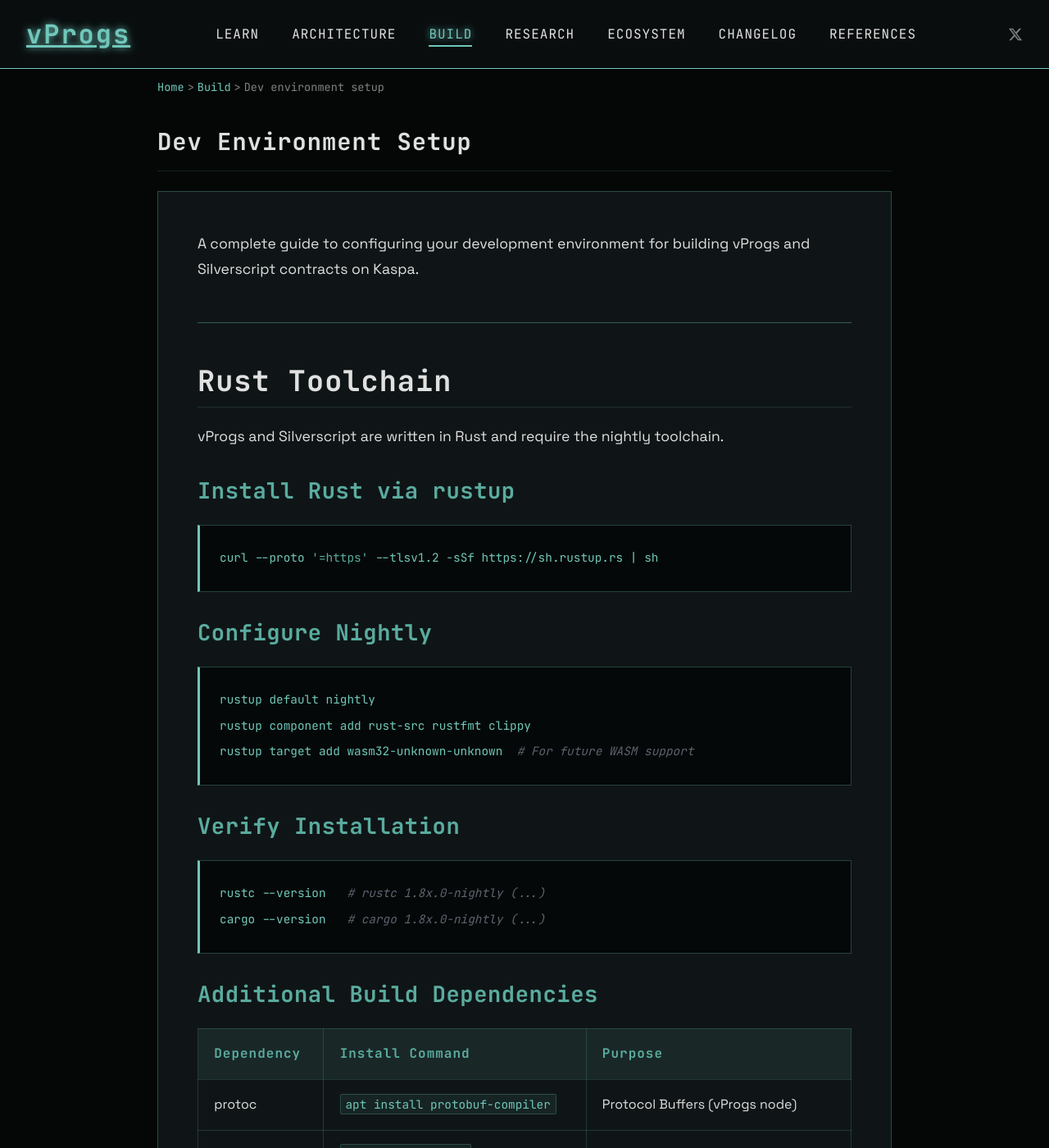
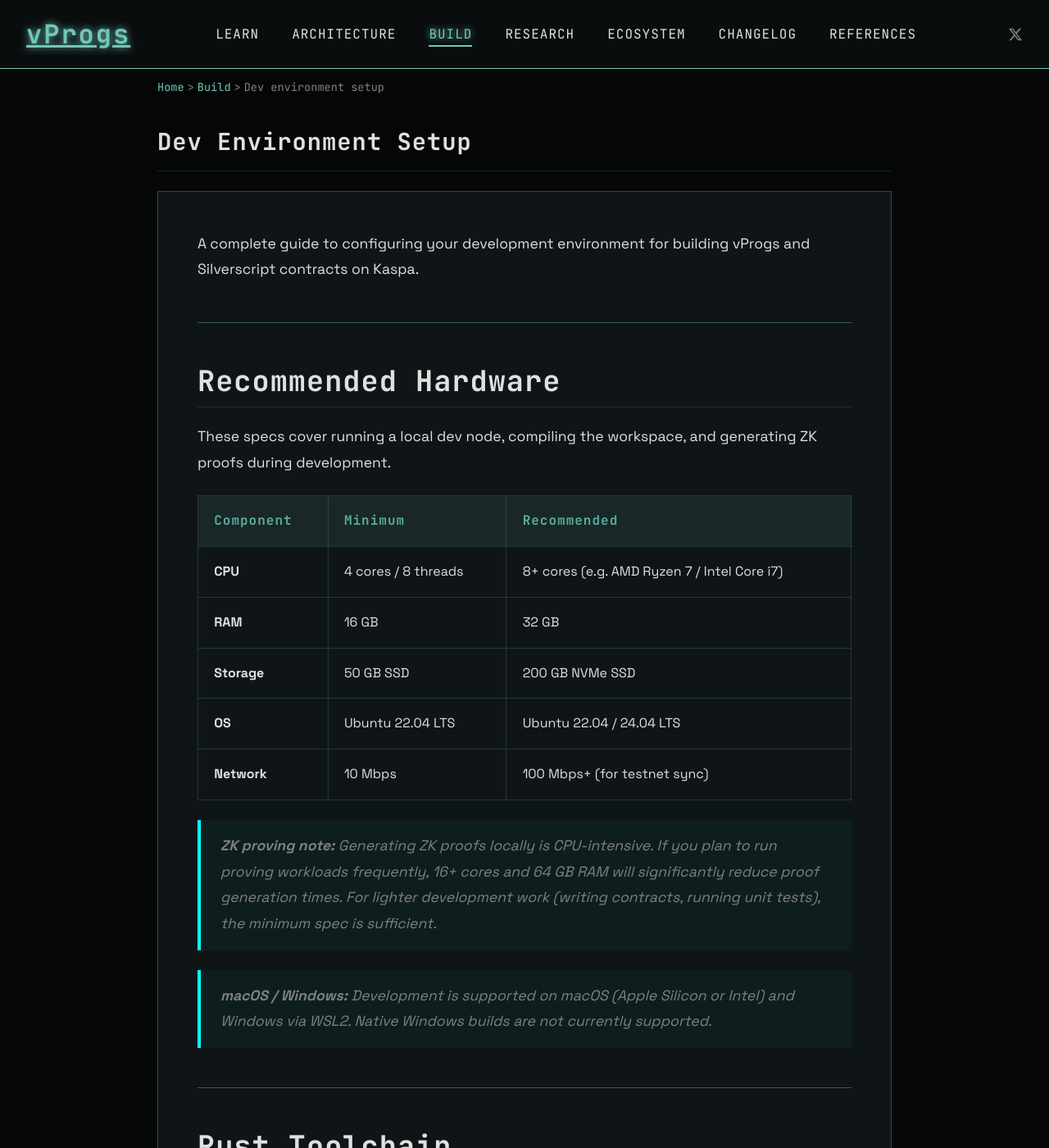
Before and after one commit to creative-inference/vprogs.xyz, a Jekyll site: the page built from build/dev-environment.md, in a window 1280 px wide and 1400 px high. Shown: the whole window at 82% size. Built offline with Jekyll 4.4.1, drawn with Linux system fonts in a browser that asks for light colours.

Commit message:
Add recommended hardware specs to dev environment setup page
Co-Authored-By: Claude Sonnet 4.6 <noreply@anthropic.com>

```diff
--- a/build/dev-environment.md
+++ b/build/dev-environment.md
@@ -6,6 +6,24 @@ description: "Configure your Rust toolchain, protobuf compiler, and IDE for buil
 ---
 
 A complete guide to configuring your development environment for building vProgs and Silverscript contracts on Kaspa.
+
+---
+
+## Recommended Hardware
+
+These specs cover running a local dev node, compiling the workspace, and generating ZK proofs during development.
+
+| Component | Minimum | Recommended |
+|-----------|---------|-------------|
+| **CPU** | 4 cores / 8 threads | 8+ cores (e.g. AMD Ryzen 7 / Intel Core i7) |
+| **RAM** | 16 GB | 32 GB |
+| **Storage** | 50 GB SSD | 200 GB NVMe SSD |
+| **OS** | Ubuntu 22.04 LTS | Ubuntu 22.04 / 24.04 LTS |
+| **Network** | 10 Mbps | 100 Mbps+ (for testnet sync) |
+
+> **ZK proving note:** Generating ZK proofs locally is CPU-intensive. If you plan to run proving workloads frequently, 16+ cores and 64 GB RAM will significantly reduce proof generation times. For lighter development work (writing contracts, running unit tests), the minimum spec is sufficient.
+
+> **macOS / Windows:** Development is supported on macOS (Apple Silicon or Intel) and Windows via WSL2. Native Windows builds are not currently supported.
 
 ---
 
```
